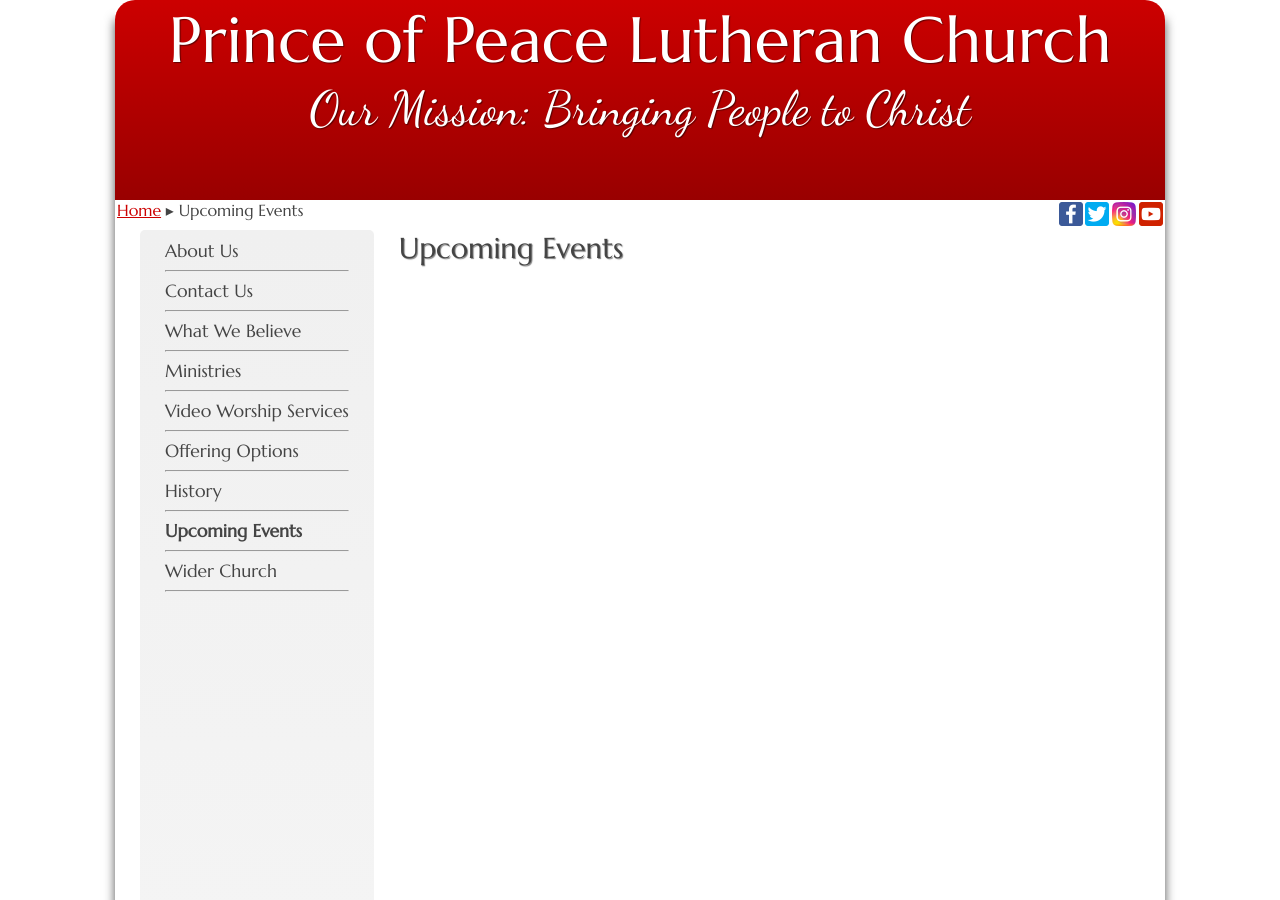
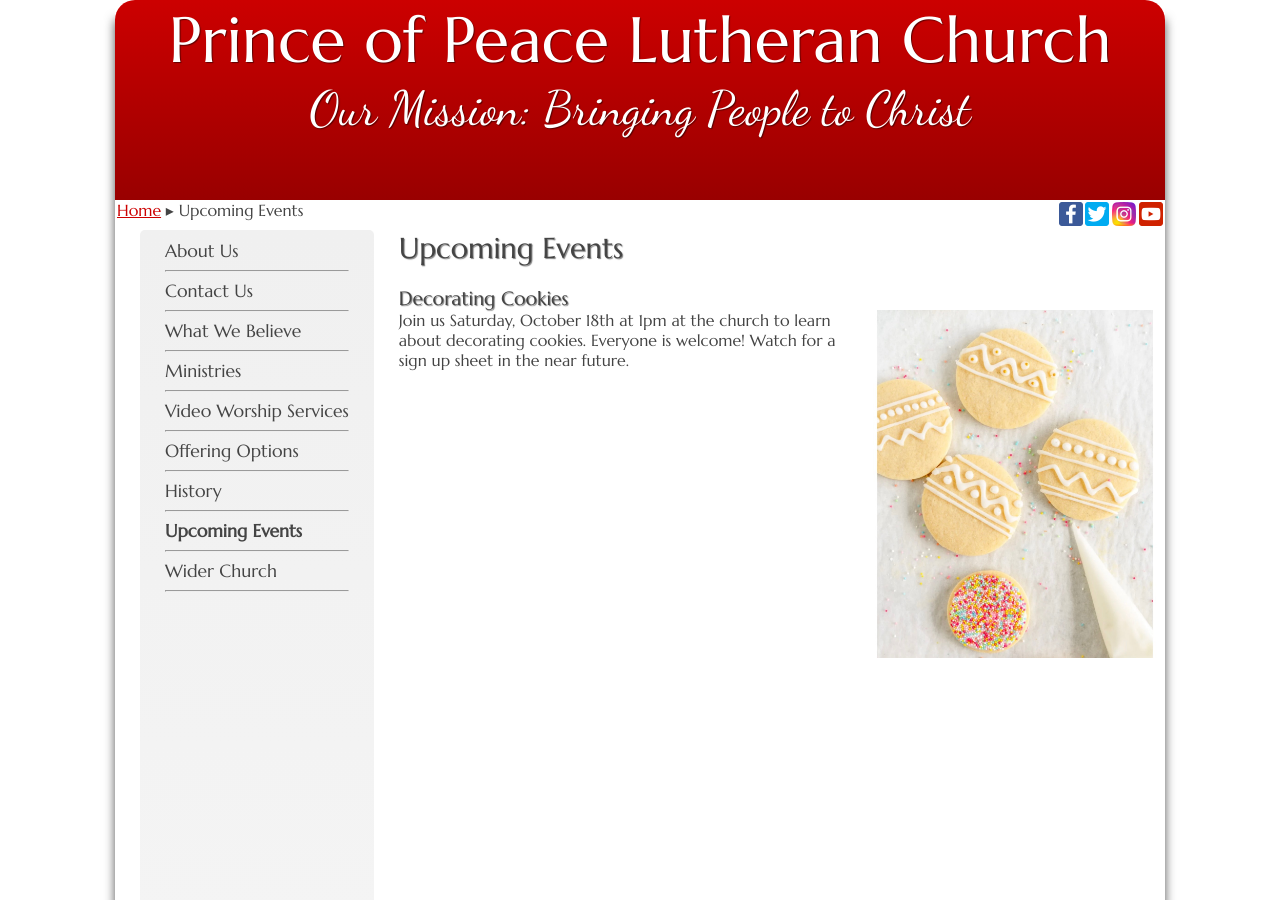
Before and after one commit to weslowsk/princeofpeace, a Jekyll site: the page built from events.html, in a window 1280 px wide and 900 px high. Built offline with Jekyll 4.4.1, drawn with Linux system fonts in a browser that asks for light colours.

Commit message:
add cookie decorating to events page

```diff
--- a/events.html
+++ b/events.html
@@ -7,6 +7,10 @@ order: 8
 
 <h1>Upcoming Events</h1>
 <br/>
+<h2>Decorating Cookies</h2>
+<img src="{{site.baseurl}}/images/decorating_cookies.jpeg" width="300" alt="" style="float: right">
+<p>Join us Saturday, October 18th at 1pm at the church to learn about decorating cookies. Everyone is welcome! Watch for a sign up sheet in the near future.
+</p>
 <!--
 <h2>Potluck Lunch</h2>
 <img src="{{site.baseurl}}/images/potluck2.png" width="300" alt="" style="float: right">
```
